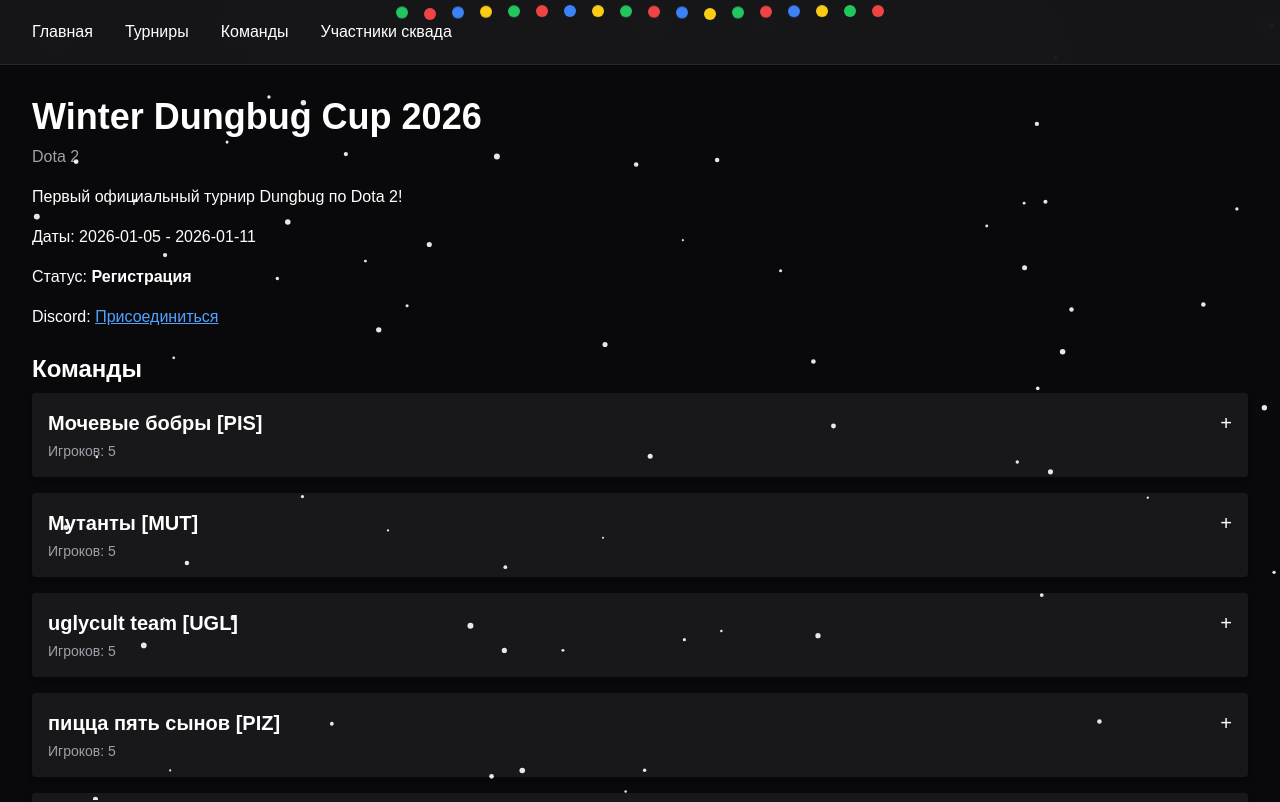
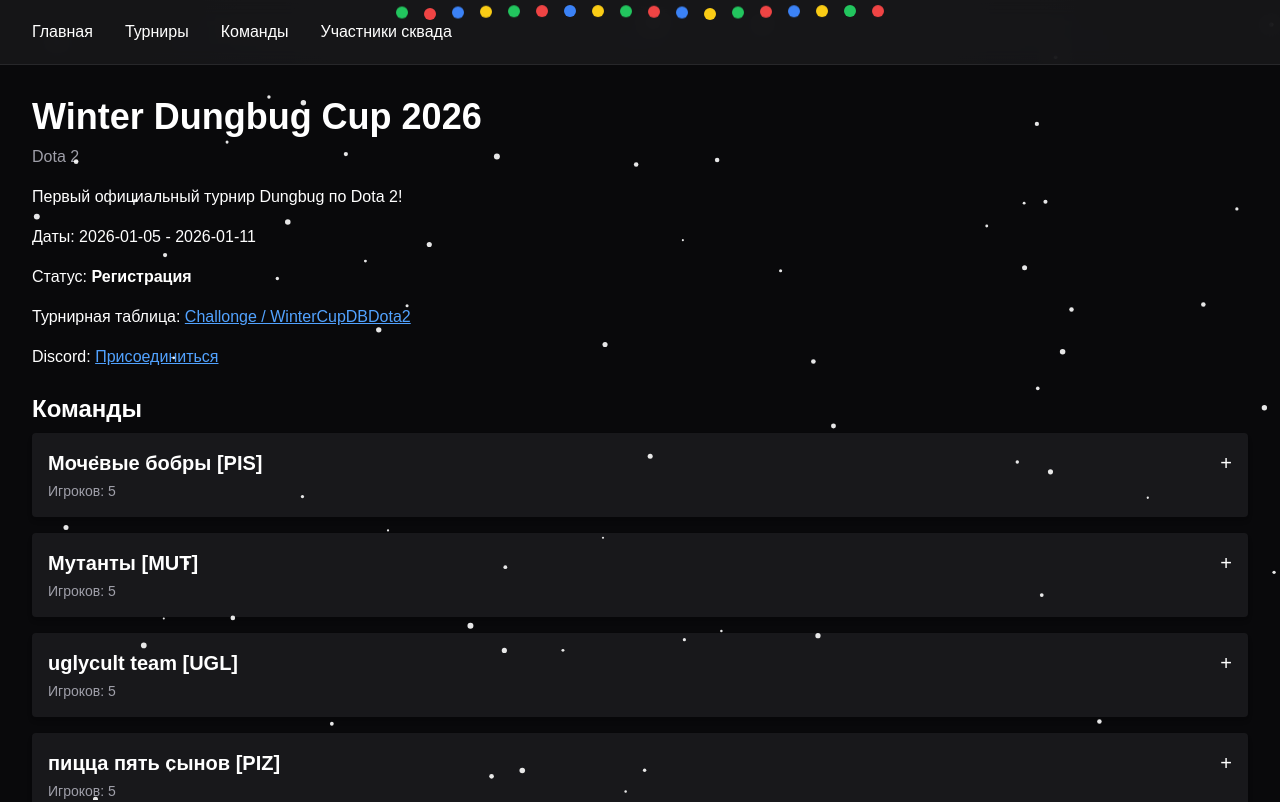
Before and after one commit to kustikuwu/dubgbug-cup, a Next.js app: page /tournaments/dubgbug-cup-1 in a window 1280 px wide. Shown: the top 802 px of the page. Built offline with nearby package versions, Linux system fonts and the light colour scheme.

Commit message:
Update page.tsx

```diff
--- a/app/tournaments/[slug]/page.tsx
+++ b/app/tournaments/[slug]/page.tsx
@@ -13,8 +13,6 @@
   const tournament = (tournaments as Tournament[]).find(t => t.id === slug);
 
   if (!tournament) notFound();
-
-  // Фильтруем команды, участвующие в турнире
   const tournamentTeams = (teamsData as Team[]).filter(team =>
     tournament.teams.includes(team.id)
   );
@@ -26,13 +24,29 @@
       <p className="mb-4">{tournament.description}</p>
       <p className="mb-4">Даты: {tournament.startDate} - {tournament.endDate}</p>
       <p className="mb-4">Статус: <span className="font-semibold">{tournament.status}</span></p>
+      <p className="mb-4">
+        Турнирная таблица:{" "}
+        <a
+          href="https://challonge.com/ru/WinterCupDBDota2"
+          target="_blank"
+          rel="noopener noreferrer"
+          className="text-blue-400 underline hover:text-blue-300 transition-colors"
+        >
+          Challonge / WinterCupDBDota2
+        </a>
+      </p>
+
       <p className="mb-6">
-        Discord: <a href={tournament.discord} target="_blank" rel="noopener noreferrer" className="text-blue-400 underline">
+        Discord:{" "}
+        <a
+          href={tournament.discord}
+          target="_blank"
+          rel="noopener noreferrer"
+          className="text-blue-400 underline hover:text-blue-300 transition-colors"
+        >
           Присоединиться
         </a>
       </p>
-
-      {/* Команды турнира */}
       <section className="mb-8">
         <h2 className="text-2xl font-bold mb-2">Команды</h2>
         <div className="grid gap-4">
@@ -41,8 +55,6 @@
           ))}
         </div>
       </section>
-
-      {/* Результаты */}
       <section>
         <h2 className="text-2xl font-bold mb-2">Результаты</h2>
         <div className="grid grid-cols-1 sm:grid-cols-2 gap-4">
```
